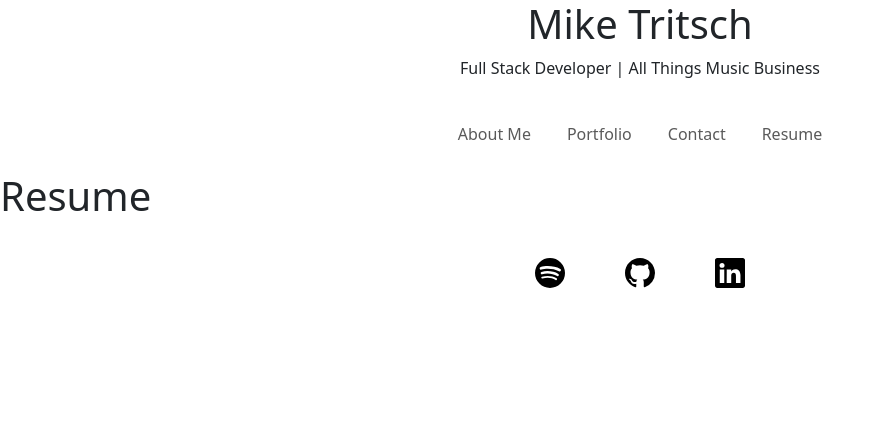
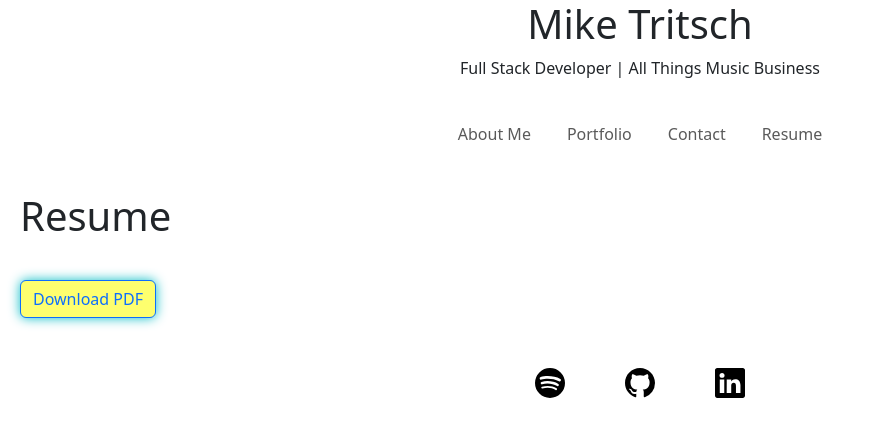
Before and after one commit to MikeTritsch/trick-or-tritsch, a React (Vite) app in the folder trick-or-tritsch/: page /Resume in a window 1280 px wide. Shown: the top 436 px of the page, without its empty margins (0-882 px from the left). Built offline with nearby package versions, Linux system fonts and the light colour scheme.

Commit message:
Added download PDF fucntionality to resume tab thanks to geeks for geeks.

```diff
--- a/trick-or-tritsch/src/index.css
+++ b/trick-or-tritsch/src/index.css
@@ -140,6 +140,10 @@ svg {
   margin: 10px;
 }
 
+.resume-btn {
+  margin: 20px;
+}
+
 @media screen and (min-width: 1924px) {
   .project-card {
     display: flex;
--- a/trick-or-tritsch/src/pages/Resume.jsx
+++ b/trick-or-tritsch/src/pages/Resume.jsx
@@ -1,6 +1,21 @@
 const Resume = () => {
+  const onButtonClick = () => {
+    const pdfUrl = "mtritsch-resume.pdf";
+    const link = document.createElement("a");
+    link.href = pdfUrl;
+    link.download = "Tritsch-Resume.pdf"; // specify the filename
+    document.body.appendChild(link);
+    link.click();
+    document.body.removeChild(link);
+};
+
   return (
-    <h1>Resume</h1>
+    <div className="resume-div">
+      <h1 className="page-name">Resume</h1>
+      <button className="resume-btn btn btn-outline-primary" onClick={onButtonClick}>
+        Download PDF
+      </button>
+    </div>
   )
 }
 
```
Also changed, not shown: 2 other files (tests, documents, lock files or other folders).
